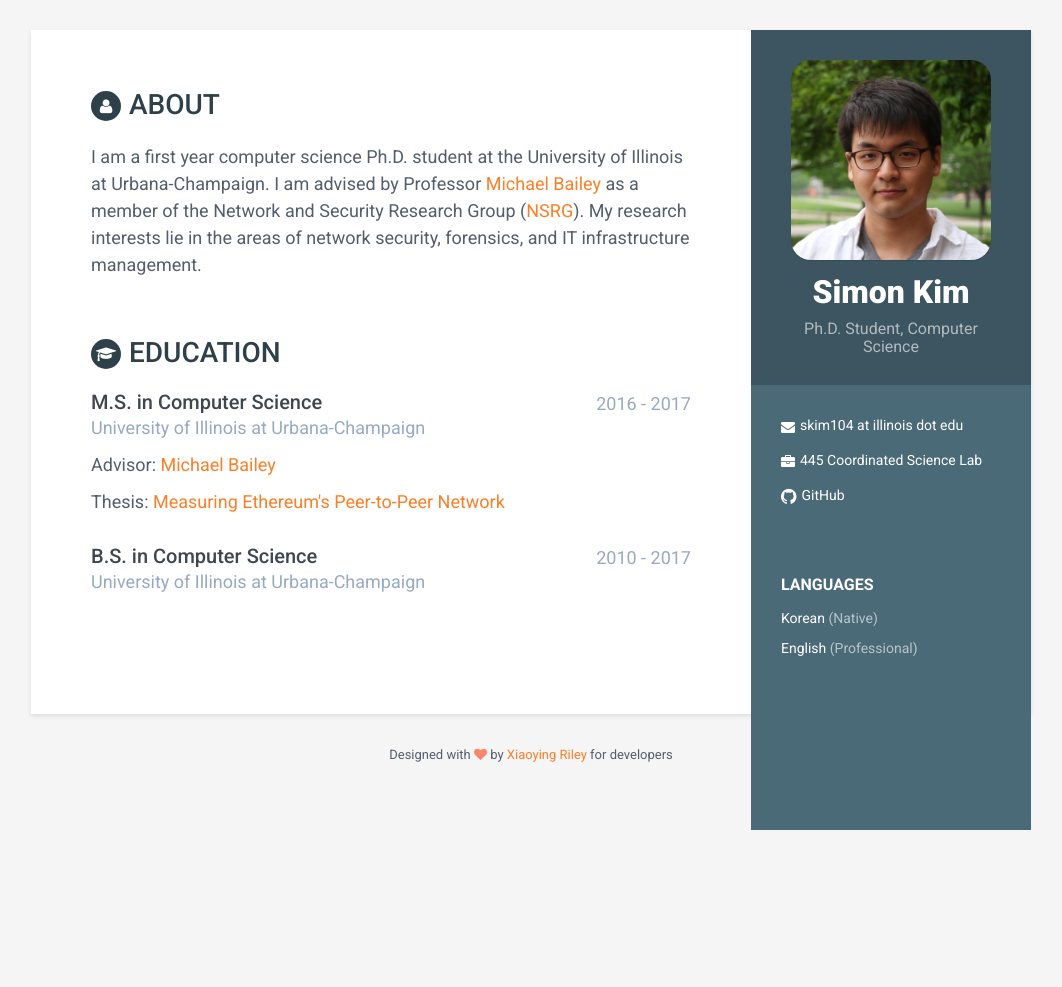
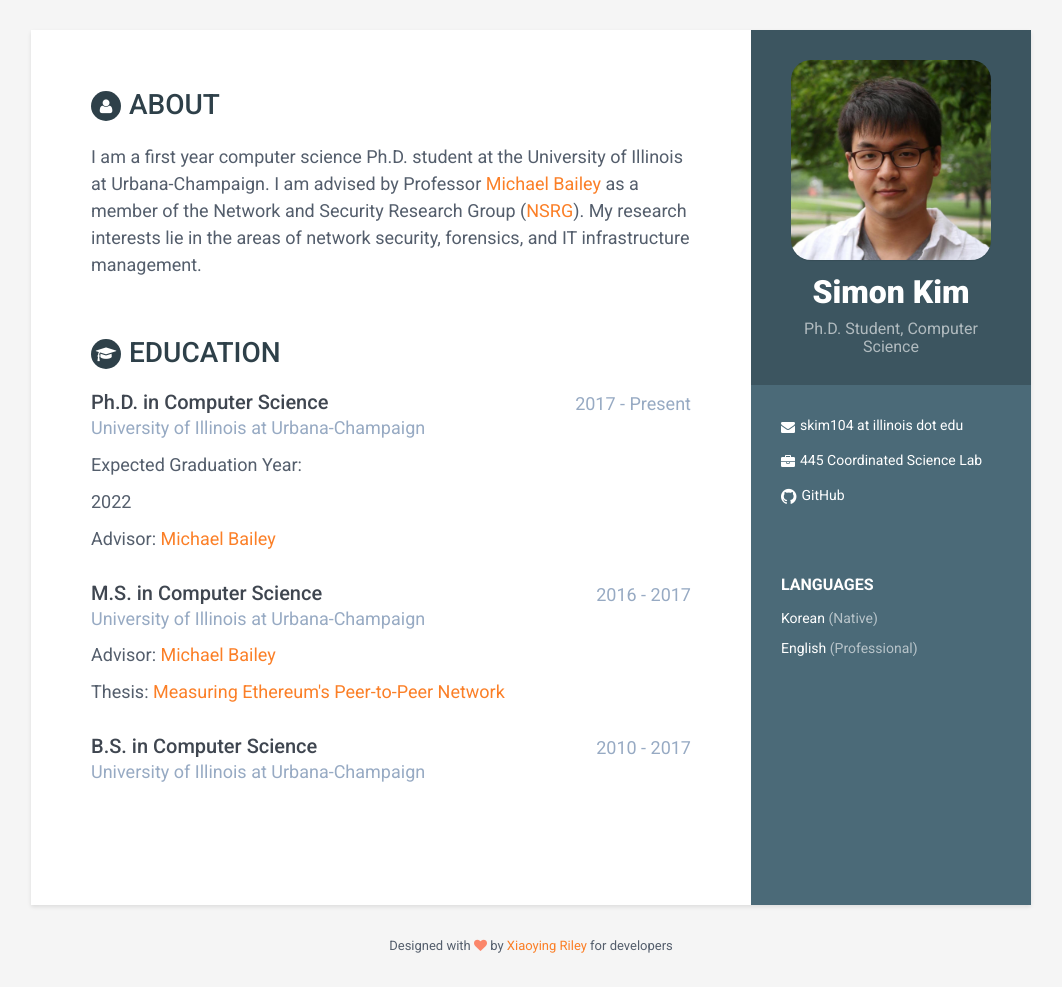
Before and after one commit to SimonSK/simonsk.github.io, a Jekyll site: the page built from index.html, in a window 1280 px wide. Shown: the whole page, without its empty margins (109-1171 px from the left). Built offline with Jekyll 4.4.1, drawn with Linux system fonts in a browser that asks for light colours; before the commit the page ends 900 px from its top, so only the background shows below that.

Commit message:
expected graduation date

```diff
--- a/_data/educations.yml
+++ b/_data/educations.yml
@@ -1,3 +1,10 @@
+- education:
+  degree: Ph.D. in Computer Science
+  university: University of Illinois at Urbana-Champaign
+  time: 2017 - Present
+  expected: 2022
+  advisor: Michael Bailey
+  advisor-link: http://mdbailey.ece.illinois.edu
 - education:
   degree: M.S. in Computer Science
   university: University of Illinois at Urbana-Champaign
```
